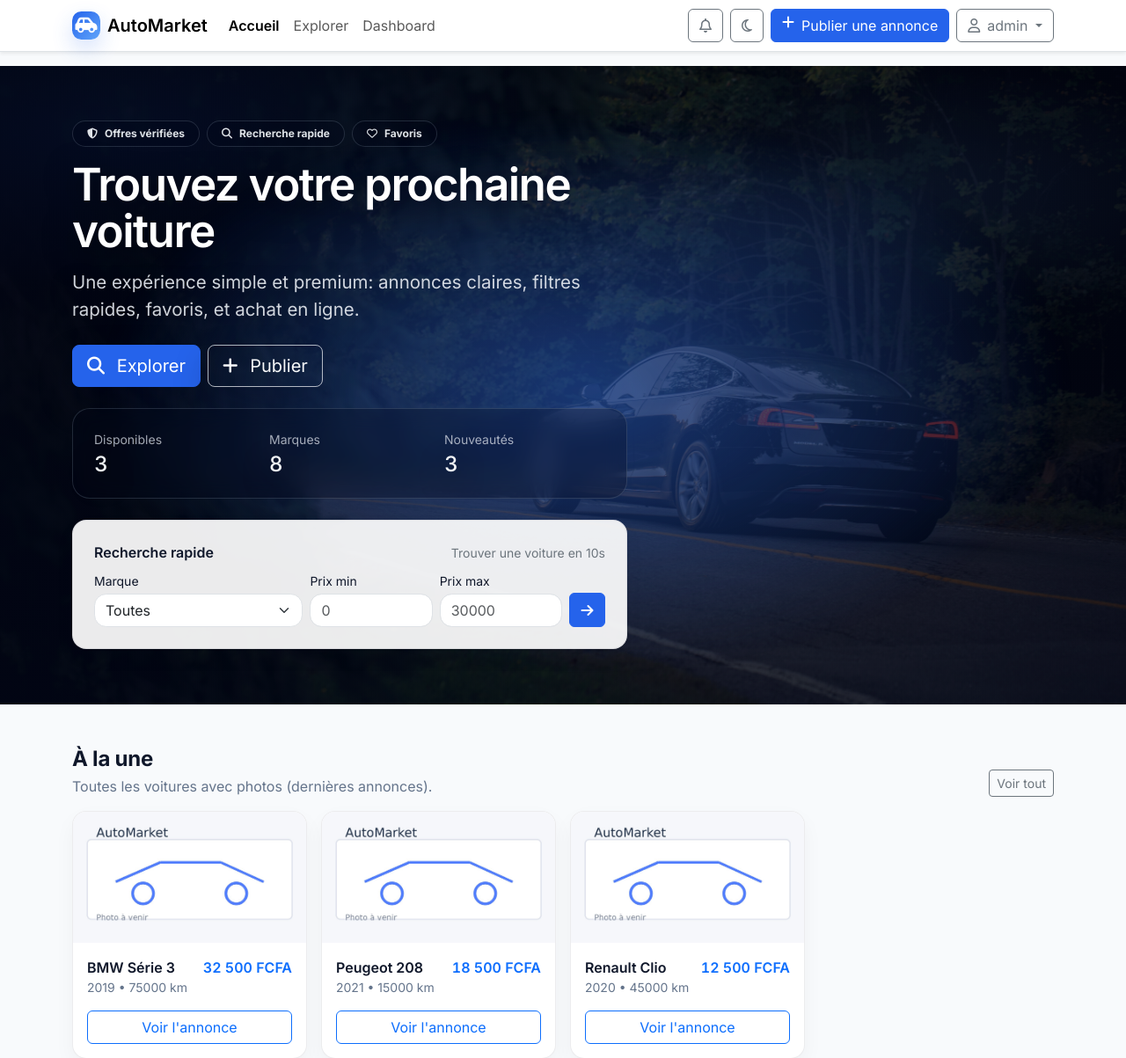
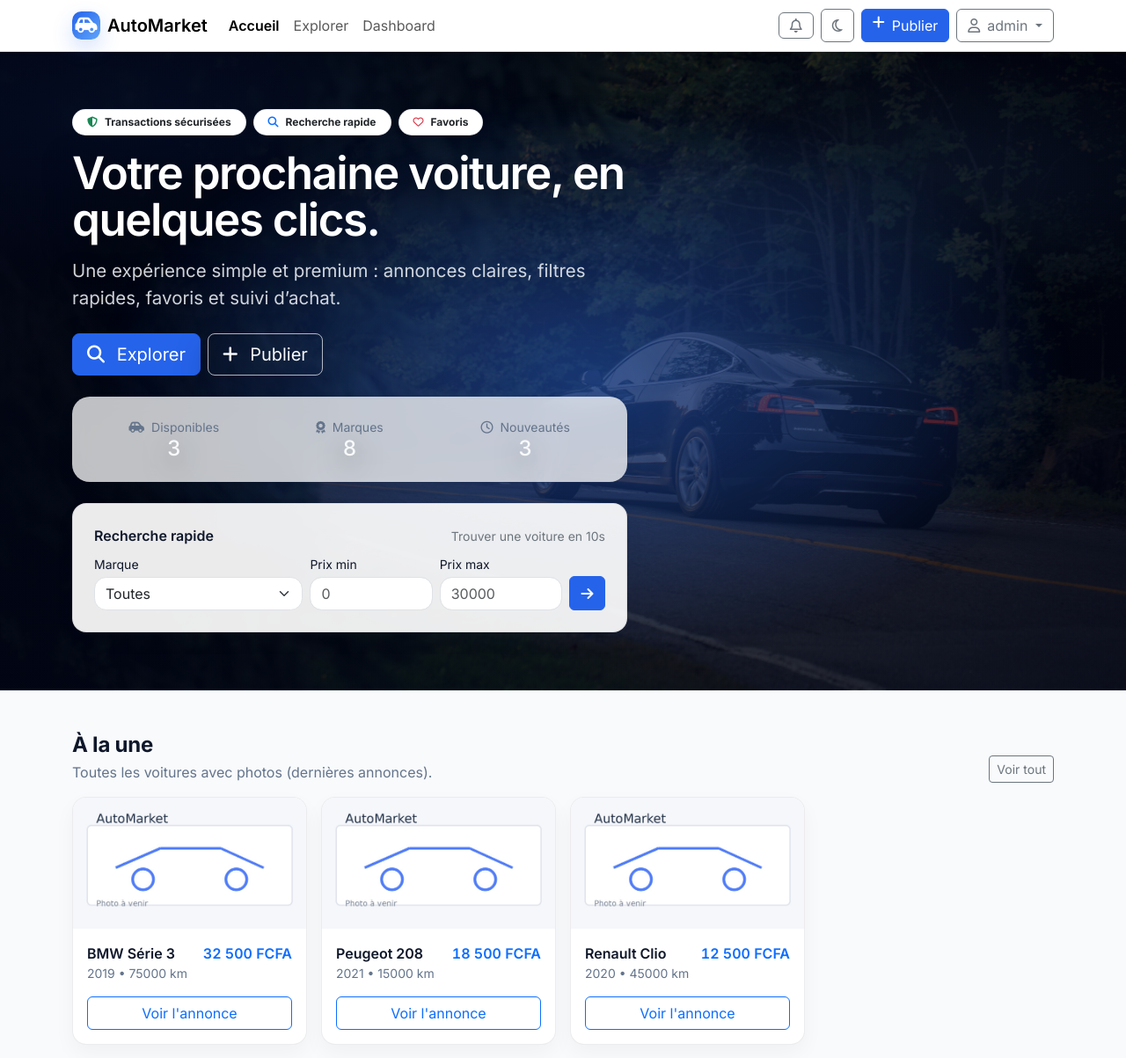
Before and after one commit to Jimmy-Network1/projet_final_205-, a Django app: page / in a window 1280 px wide. Shown: the top 1203 px of the page at 88% size. Run offline with Django 4.2, Linux system fonts and the light colour scheme; a user stored in the database is signed in; data comes from the database, SQL or seed files in the repository; data that the repository does not hold is empty.

Commit message:
formulaire pblier , feedback

```diff
--- a/static/css/app.css
+++ b/static/css/app.css
@@ -6,6 +6,7 @@
   --am-border: rgba(15, 23, 42, 0.08);
   --am-primary: #2563eb;
   --am-primary-2: #1d4ed8;
+  --am-accent: #22c55e;
 }
 
 [data-theme="dark"] {
@@ -16,6 +17,7 @@
   --am-border: rgba(148, 163, 184, 0.16);
   --am-primary: #60a5fa;
   --am-primary-2: #3b82f6;
+  --am-accent: #22c55e;
 }
 
 html,
@@ -27,6 +29,14 @@ body {
   background: var(--am-bg);
   color: var(--am-text);
   font-family: Inter, system-ui, -apple-system, "Segoe UI", Roboto, Arial, sans-serif;
+}
+
+.navbar.am-navbar {
+  background: rgba(255, 255, 255, 0.9);
+  backdrop-filter: blur(12px);
+}
+[data-theme="dark"] .navbar.am-navbar {
+  background: rgba(7, 11, 20, 0.8);
 }
 
 .brand-mark {
@@ -81,6 +91,12 @@ body {
     radial-gradient(700px 280px at 80% 20%, rgba(96, 165, 250, 0.18), transparent 55%),
     linear-gradient(180deg, #ffffff, #f1f5f9);
   overflow: hidden;
+}
+[data-theme="dark"] .am-hero {
+  background:
+    radial-gradient(900px 300px at 10% 10%, rgba(96, 165, 250, 0.18), transparent 60%),
+    radial-gradient(700px 280px at 80% 20%, rgba(37, 99, 235, 0.25), transparent 55%),
+    linear-gradient(180deg, #0b1220, #0a0f1d);
 }
 
 .am-hero-title {
@@ -190,9 +206,29 @@ body {
   font-variant-numeric: tabular-nums;
 }
 
+.toast-container {
+  z-index: 1080;
+}
+
 @keyframes skeleton {
   0% { background-position: 200% 0; }
   100% { background-position: -200% 0; }
+}
+
+/* Reveal animations */
+.reveal-up {
+  opacity: 0;
+  transform: translateY(18px);
+  animation: revealUp 0.6s ease forwards;
+}
+.delay-1 { animation-delay: 0.12s; }
+.delay-2 { animation-delay: 0.24s; }
+.delay-3 { animation-delay: 0.36s; }
+.delay-4 { animation-delay: 0.48s; }
+.delay-5 { animation-delay: 0.6s; }
+
+@keyframes revealUp {
+  to { opacity: 1; transform: translateY(0); }
 }
 
 .am-icon-pill {
--- a/static/js/app.js
+++ b/static/js/app.js
@@ -137,6 +137,16 @@ window.addEventListener("pageshow", () => {
   });
 });
 
+// Bootstrap toasts (messages Django)
+document.addEventListener("DOMContentLoaded", () => {
+  const toasts = document.querySelectorAll(".toast");
+  if (!toasts.length) return;
+  toasts.forEach((el) => {
+    const toast = bootstrap.Toast.getOrCreateInstance(el);
+    toast.show();
+  });
+});
+
 // Helpers de formatage (prix / km) et compteur de caractères
 document.addEventListener("DOMContentLoaded", () => {
   const priceInput = document.querySelector("[data-price-display]");
--- a/templates/base.html
+++ b/templates/base.html
@@ -25,7 +25,7 @@
   {% block extra_css %}{% endblock %}
 </head>
 <body class="{% block body_class %}{% endblock %}">
-  <nav class="navbar navbar-expand-lg bg-white border-bottom shadow-sm sticky-top">
+  <nav class="navbar navbar-expand-lg border-bottom shadow-sm sticky-top am-navbar">
     <div class="container">
       <a class="navbar-brand fw-semibold d-flex align-items-center gap-2" href="{% url 'accueil' %}">
         <span class="brand-mark"><i class="fa-solid fa-car-side"></i></span>
@@ -57,7 +57,7 @@
 
         <div class="d-flex align-items-center gap-2">
           {% if user.is_authenticated %}
-          <a class="btn btn-outline-secondary position-relative" href="{% url 'notifications' %}" aria-label="Notifications">
+          <a class="btn btn-outline-secondary position-relative d-none d-lg-inline-flex" href="{% url 'notifications' %}" aria-label="Notifications">
             <i class="fa-regular fa-bell"></i>
             {% if unread_notifications_count %}
               <span class="position-absolute top-0 start-100 translate-middle badge rounded-pill text-bg-danger">
@@ -70,7 +70,7 @@
           </button>
 
           <a class="btn btn-primary d-none d-lg-inline-flex" href="{% url 'ajouter_voiture' %}">
-            <i class="fa-solid fa-plus me-2"></i> Publier une annonce
+            <i class="fa-solid fa-plus me-2"></i> Publier
           </a>
 
           <div class="dropdown">
@@ -105,16 +105,18 @@
     </div>
   </nav>
 
-  <div class="container mt-3">
-    {% if messages %}
+  {% if messages %}
+    <div class="toast-container position-fixed bottom-0 end-0 p-3" id="toastContainer">
       {% for message in messages %}
-        <div class="alert alert-{{ message.tags }} alert-dismissible fade show shadow-sm" role="alert" data-autohide="4500">
-          {{ message }}
-          <button type="button" class="btn-close" data-bs-dismiss="alert" aria-label="Fermer"></button>
+        <div class="toast align-items-center text-bg-{{ message.tags|default:'info' }} border-0 shadow" role="alert" aria-live="assertive" aria-atomic="true" data-bs-autohide="true" data-bs-delay="4500">
+          <div class="d-flex">
+            <div class="toast-body">{{ message }}</div>
+            <button type="button" class="btn-close btn-close-white me-2 m-auto" data-bs-dismiss="toast" aria-label="Fermer"></button>
+          </div>
         </div>
       {% endfor %}
-    {% endif %}
-  </div>
+    </div>
+  {% endif %}
 
   <main class="{% block main_class %}container py-4{% endblock %}">
     {% block content %}{% endblock %}
--- a/templates/voitures/accueil.html
+++ b/templates/voitures/accueil.html
@@ -12,16 +12,16 @@
     <div class="row align-items-center g-5">
       <div class="col-lg-7">
         <div class="hero-badges d-flex flex-wrap gap-2 mb-3 reveal-up">
-          <span class="badge rounded-pill px-3 py-2"><i class="fa-solid fa-shield-halved me-2"></i>Offres vérifiées</span>
-          <span class="badge rounded-pill px-3 py-2"><i class="fa-solid fa-magnifying-glass me-2"></i>Recherche rapide</span>
-          <span class="badge rounded-pill px-3 py-2"><i class="fa-regular fa-heart me-2"></i>Favoris</span>
+          <span class="badge rounded-pill px-3 py-2 bg-white text-dark"><i class="fa-solid fa-shield-halved me-2 text-success"></i>Transactions sécurisées</span>
+          <span class="badge rounded-pill px-3 py-2 bg-white text-dark"><i class="fa-solid fa-magnifying-glass me-2 text-primary"></i>Recherche rapide</span>
+          <span class="badge rounded-pill px-3 py-2 bg-white text-dark"><i class="fa-regular fa-heart me-2 text-danger"></i>Favoris</span>
         </div>
 
         <h1 class="display-4 fw-semibold text-white hero-title mb-3 reveal-up delay-1">
-          Trouvez votre prochaine voiture
+          Votre prochaine voiture, en quelques clics.
         </h1>
         <p class="lead hero-subtitle mb-4 reveal-up delay-2">
-          Une expérience simple et premium: annonces claires, filtres rapides, favoris, et achat en ligne.
+          Une expérience simple et premium : annonces claires, filtres rapides, favoris et suivi d’achat.
         </p>
 
         <div class="hero-actions d-flex flex-wrap gap-2 reveal-up delay-3">
@@ -39,18 +39,18 @@
           {% endif %}
         </div>
 
-        <div class="hero-kpis p-3 p-md-4 mt-4 reveal-up delay-4">
+        <div class="hero-kpis p-3 p-md-4 mt-4 reveal-up delay-4 am-card bg-white bg-opacity-75 border-0">
           <div class="row g-3">
-            <div class="col-4">
-              <div class="label small mb-1">Disponibles</div>
-              <div class="h4 mb-0 value">{{ total_voitures }}</div>
+            <div class="col-4 text-center">
+              <div class="small am-muted"><i class="fa-solid fa-car-side me-2"></i>Disponibles</div>
+              <div class="h4 mb-0 value">{{ total_voitures|default:0|floatformat:0 }}</div>
             </div>
-            <div class="col-4">
-              <div class="label small mb-1">Marques</div>
+            <div class="col-4 text-center">
+              <div class="small am-muted"><i class="fa-solid fa-award me-2"></i>Marques</div>
               <div class="h4 mb-0 value">{{ marques_populaires|length }}</div>
             </div>
-            <div class="col-4">
-              <div class="label small mb-1">Nouveautés</div>
+            <div class="col-4 text-center">
+              <div class="small am-muted"><i class="fa-regular fa-clock me-2"></i>Nouveautés</div>
               <div class="h4 mb-0 value">{{ voitures_recentes|length }}</div>
             </div>
           </div>
```
Also changed, not shown: templates/voitures/detail_voiture.html (+27 -6 lines), templates/voitures/liste_voitures.html (+7 -3 lines).
